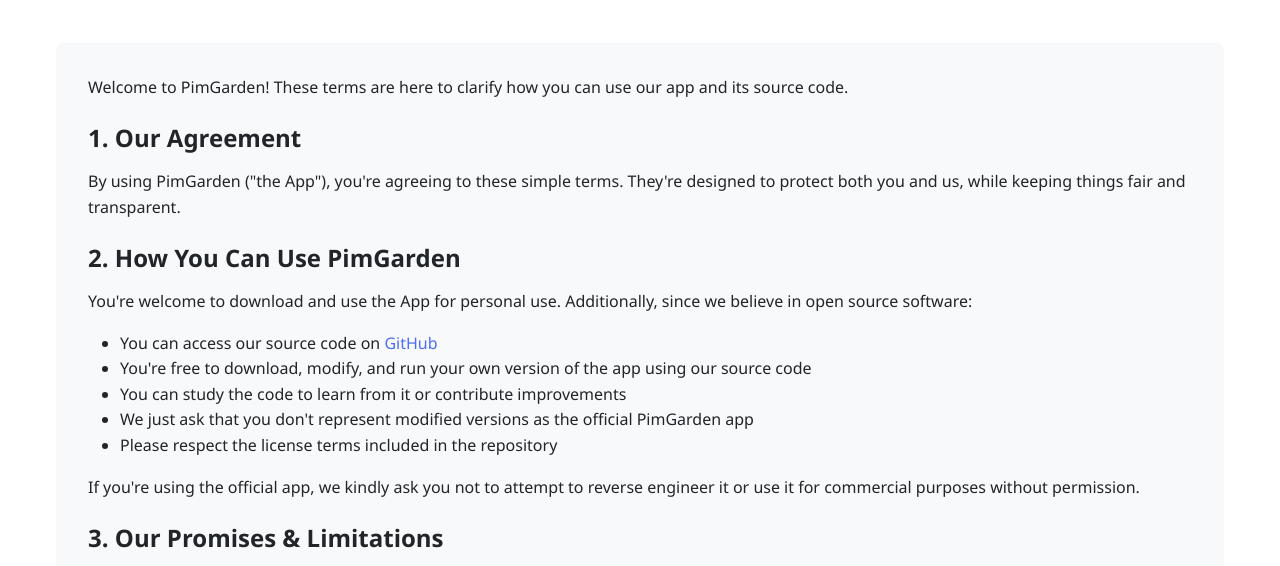
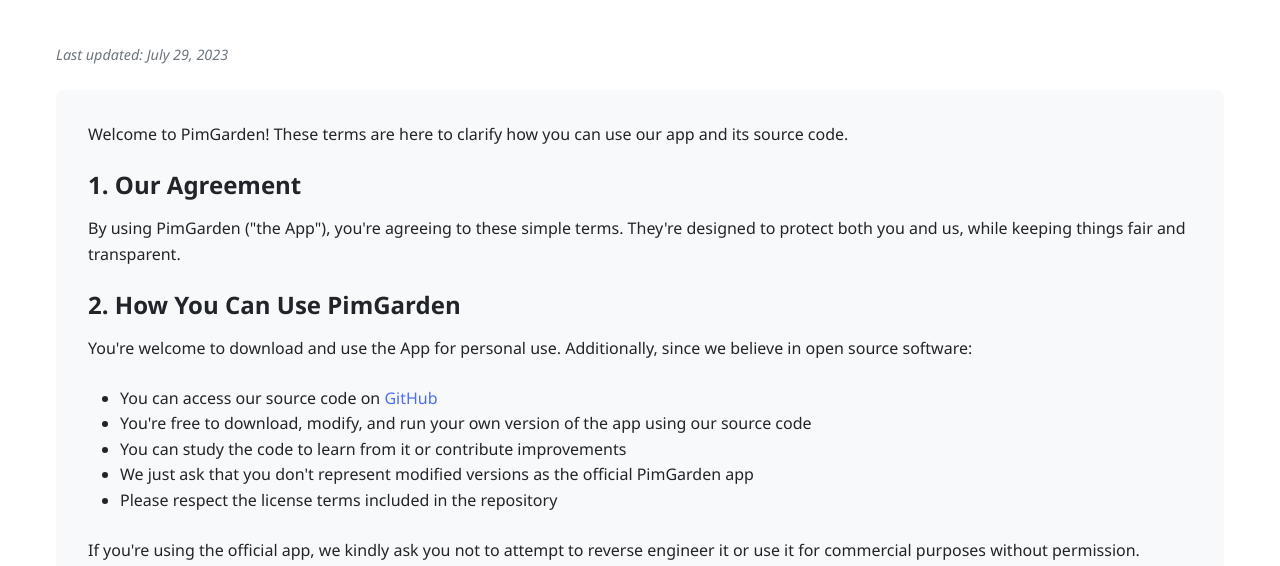
Before and after one commit to noahitall/PimGarden-web, a website: page terms.html in a window 1280 px wide. Shown: the part 223-789 px from the top of the page. Drawn offline with Linux system fonts and the light colour scheme.

Commit message:
Add last updated dates to privacy, terms, and vendors pages

```diff
--- a/css/styles.css
+++ b/css/styles.css
@@ -374,11 +374,18 @@
 }
 
 .content-block p, .content-block ul {
-  margin-bottom: 1rem;
+  margin-bottom: 1.5rem;
 }
 
 .content-block ul {
   padding-left: 2rem;
+}
+
+.last-updated {
+  font-style: italic;
+  color: #6c757d;
+  font-size: 0.9rem;
+  margin-bottom: 1.5rem;
 }
 
 /* Footer */
--- a/terms.html
+++ b/terms.html
@@ -35,6 +35,7 @@
     <section class="page-content">
       <div class="container">
         <h1>Terms of Service</h1>
+        <p class="last-updated">Last updated: July 29, 2023</p>
         <div class="content-block">
           <p>
             Welcome to PimGarden! These terms are here to clarify how you can use our app and its source code.
```
Also changed, not shown: privacy.html (+1 -0 lines), vendors.html (+1 -0 lines).
